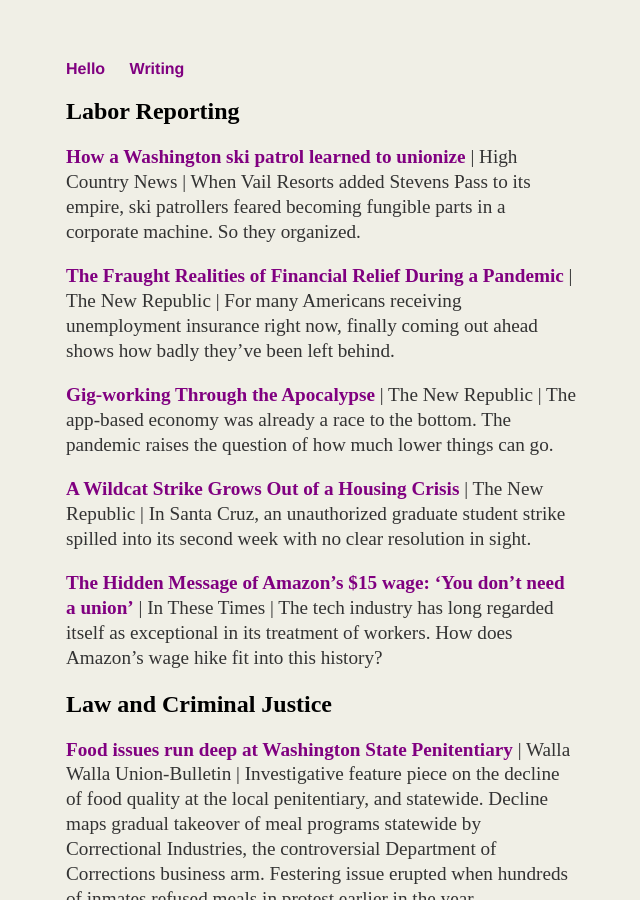
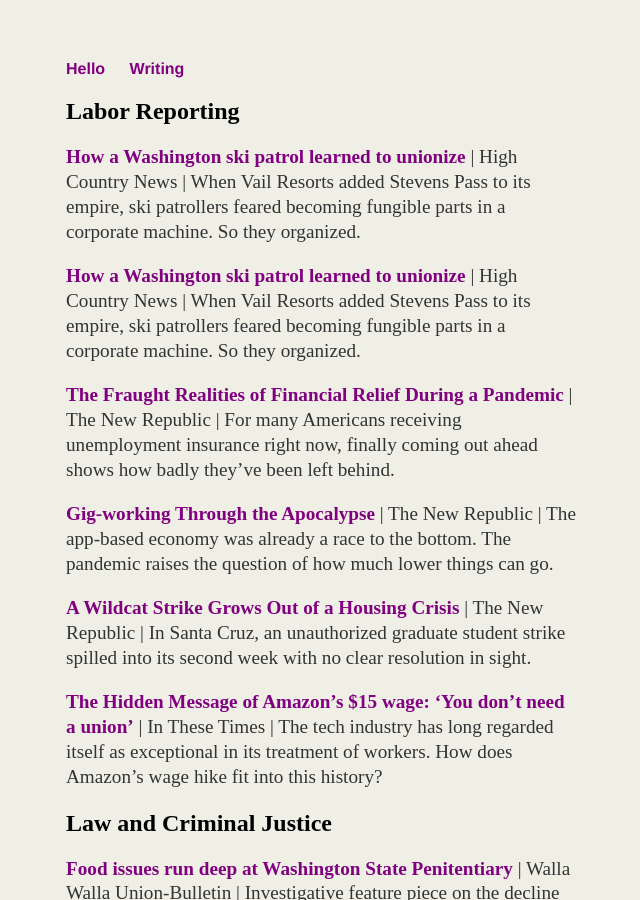
Before and after one commit to aonschwartz/aonschwartz.github.io, a Jekyll site: the page built from about/index.md, in a window 1280 px wide and 900 px high. Shown: the whole window, without its empty margins (318-958 px from the left). Built offline with Jekyll 4.4.1, drawn with Linux system fonts in a browser that asks for light colours.

Commit message:
Update index.md

```diff
--- a/about/index.md
+++ b/about/index.md
@@ -4,6 +4,8 @@
 layout: default
 ---
 ## Labor Reporting
+
+**[How a Washington ski patrol learned to unionize](https://www.hcn.org/issues/52.7/north-labor-how-a-washington-ski-patrol-learned-to-unionize)** \| High Country News \| When Vail Resorts added Stevens Pass to its empire, ski patrollers feared becoming fungible parts in a corporate machine. So they organized.
 
 **[How a Washington ski patrol learned to unionize](https://www.hcn.org/issues/52.7/north-labor-how-a-washington-ski-patrol-learned-to-unionize)** \| High Country News \| When Vail Resorts added Stevens Pass to its empire, ski patrollers feared becoming fungible parts in a corporate machine. So they organized.
 
```
